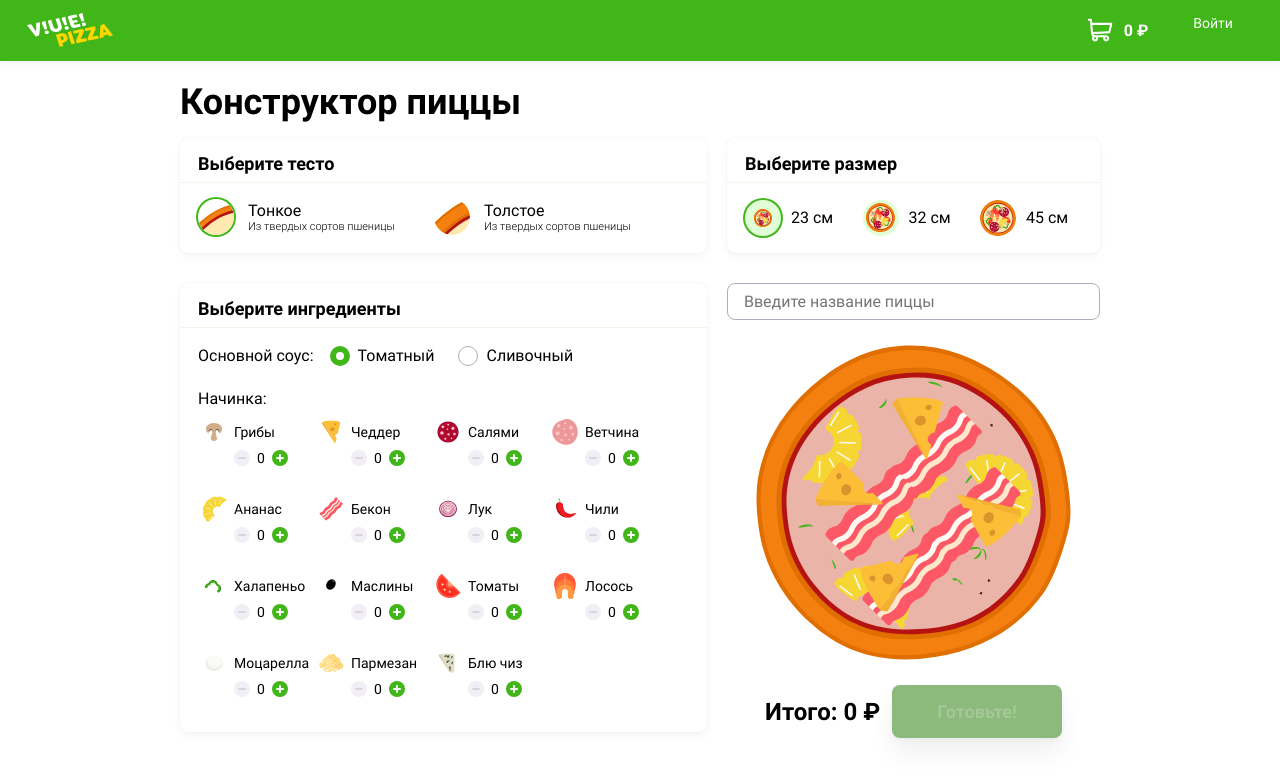
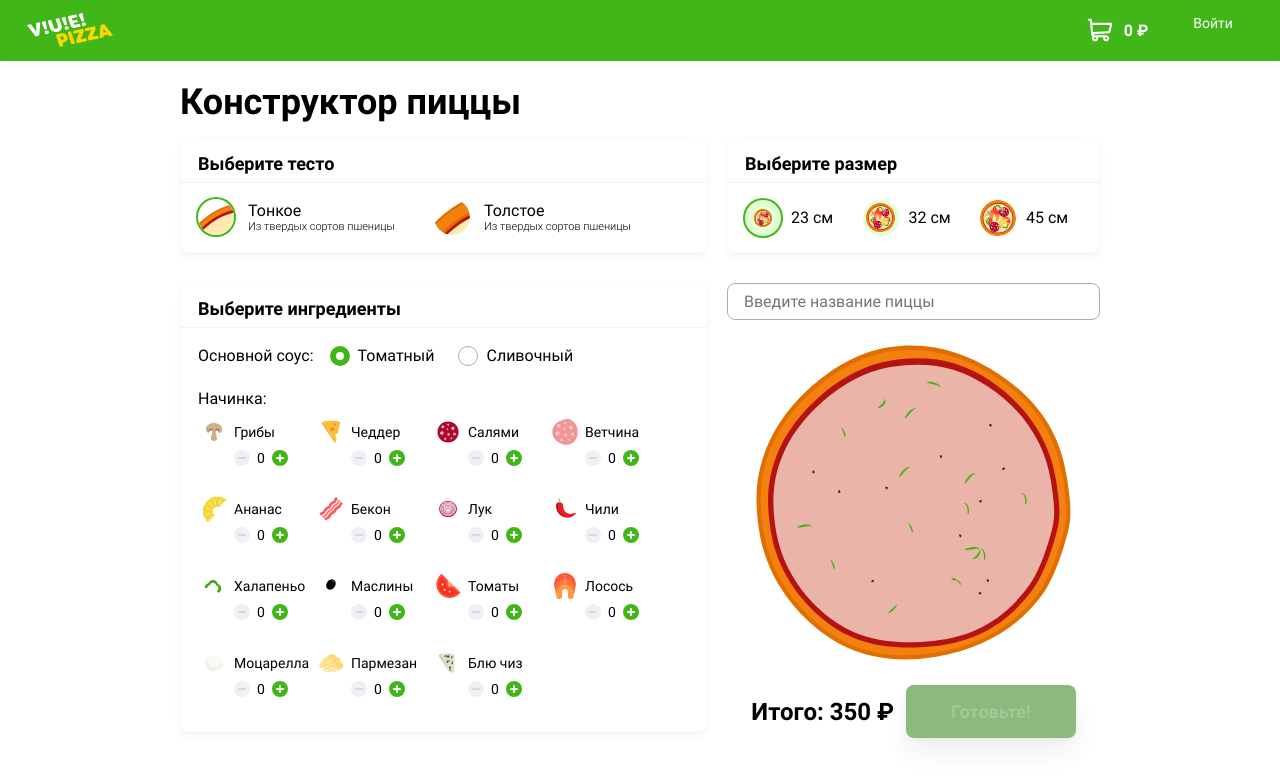
Before and after one commit to htmlacademy-vue/835389-pizza-1, a Vue app in the folder src/frontend/: page / in a window 1280 px wide. Shown: the top 782 px of the page. Built offline with nearby package versions, Linux system fonts and the light colour scheme.

Commit message:
module2-task1

```diff
--- a/src/frontend/src/common/components/ItemCounter.vue
+++ b/src/frontend/src/common/components/ItemCounter.vue
@@ -3,12 +3,24 @@
     <button
       type="button"
       class="counter__button counter__button--minus"
-      disabled
+      :disabled="count < 1"
+      @click="changeCount(count - 1)"
     >
       <span class="visually-hidden">Меньше</span>
     </button>
-    <input type="text" name="counter" class="counter__input" :value="count" />
-    <button type="button" class="counter__button counter__button--plus">
+    <input
+      type="text"
+      name="counter"
+      class="counter__input"
+      :value="count"
+      readonly
+    />
+    <button
+      type="button"
+      class="counter__button counter__button--plus"
+      :disabled="count > 2"
+      @click="changeCount(count + 1)"
+    >
       <span class="visually-hidden">Больше</span>
     </button>
   </div>
@@ -24,6 +36,21 @@ export default {
         return 0;
       },
     },
+    id: {
+      type: Number,
+      default() {
+        return 0;
+      },
+    },
+  },
+  methods: {
+    changeCount(count) {
+      if (count > 0) {
+        this.$emit("change-count", this.id, count);
+      } else {
+        this.$emit("change-count", this.id, 0);
+      }
+    },
   },
 };
 </script>
--- a/src/frontend/src/common/components/RadioButton.vue
+++ b/src/frontend/src/common/components/RadioButton.vue
@@ -5,6 +5,7 @@
       :name="name"
       :value="input.value"
       :checked="checked"
+      @change="$emit('change', input.id)"
       class="visually-hidden"
     />
     <template v-if="input.description">
@@ -25,12 +26,6 @@ export default {
         return {};
       },
     },
-    checked: {
-      type: Boolean,
-      default() {
-        return false;
-      },
-    },
     className: {
       type: String,
       default() {
@@ -43,6 +38,12 @@ export default {
         return "";
       },
     },
+    checked: {
+      type: Boolean,
+      default() {
+        return false;
+      },
+    },
   },
 };
 </script>
--- a/src/frontend/src/common/constants.js
+++ b/src/frontend/src/common/constants.js
@@ -13,77 +13,62 @@ export const PIZZA_INGREDIENTS = [
   {
     name: "Грибы",
     value: "mushrooms",
-    count: 0,
   },
   {
     name: "Чеддер",
     value: "cheddar",
-    count: 0,
   },
   {
     name: "Салями",
     value: "salami",
-    count: 0,
   },
   {
     name: "Ветчина",
     value: "ham",
-    count: 0,
   },
   {
     name: "Ананас",
     value: "ananas",
-    count: 0,
   },
   {
     name: "Бекон",
     value: "bacon",
-    count: 0,
   },
   {
     name: "Лук",
     value: "onion",
-    count: 0,
   },
   {
     name: "Чили",
     value: "chile",
-    count: 0,
   },
   {
     name: "Халапеньо",
     value: "jalapeno",
-    count: 0,
   },
   {
     name: "Маслины",
     value: "olives",
-    count: 0,
   },
   {
     name: "Томаты",
     value: "tomatoes",
-    count: 0,
   },
   {
     name: "Лосось",
     value: "salmon",
-    count: 0,
   },
   {
     name: "Моцарелла",
     value: "mozzarella",
-    count: 0,
   },
   {
     name: "Пармезан",
     value: "parmesan",
-    count: 0,
   },
   {
     name: "Блю чиз",
     value: "blue_cheese",
-    count: 0,
   },
 ];
 
--- a/src/frontend/src/common/helpers.js
+++ b/src/frontend/src/common/helpers.js
@@ -4,3 +4,10 @@ export const normalizePizza = (property, arr) => {
     value: arr.find((item) => item.name === property.name).value,
   };
 };
+
+export const formattedPrice = (price) => {
+  price = Number.prototype.toFixed.call(parseFloat(price) || 0, 0);
+  price = price.replace(/(\d)(?=(\d{3})+(?!\d))/g, "$1 ");
+
+  return price;
+};
--- a/src/frontend/src/modules/builder/components/BuilderDoughSelector.vue
+++ b/src/frontend/src/modules/builder/components/BuilderDoughSelector.vue
@@ -6,10 +6,11 @@
         <RadioButton
           v-for="(item, i) in dough"
           :key="item.id"
+          @change="changeDough"
           :class-name="`dough__input dough__input--${item.value}`"
           :name="'dought'"
+          :input="item"
           :checked="i === 0"
-          :input="item"
         />
       </div>
     </div>
@@ -31,5 +32,10 @@ export default {
       },
     },
   },
+  methods: {
+    changeDough(item) {
+      this.$emit("change-dough", item);
+    },
+  },
 };
 </script>
--- a/src/frontend/src/modules/builder/components/BuilderIngredientsSelector.vue
+++ b/src/frontend/src/modules/builder/components/BuilderIngredientsSelector.vue
@@ -5,19 +5,15 @@
       <div class="sheet__content ingredients">
         <div class="ingredients__sauce">
           <p>Основной соус:</p>
-          <label
+          <RadioButton
             v-for="(sauce, i) in sauces"
             :key="sauce.id"
-            class="radio ingredients__input"
-          >
-            <input
-              type="radio"
-              name="sauce"
-              :value="sauce.value"
-              :checked="i === 0"
-            />
-            <span>{{ sauce.name }}</span>
-          </label>
+            :input="sauce"
+            :class-name="'radio ingredients__input'"
+            :name="'sauce'"
+            @change="changeSauce"
+            :checked="i === 0"
+          />
         </div>
         <div class="ingredients__filling">
           <p>Начинка:</p>
@@ -28,7 +24,11 @@
               class="ingredients__item"
             >
               <SelectorItem :item="ingredient" />
-              <ItemCounter :count="ingredient.count" />
+              <ItemCounter
+                :count="ingredient.count"
+                :id="ingredient.id"
+                @change-count="changeIngredient"
+              />
             </li>
           </ul>
         </div>
@@ -40,9 +40,11 @@
 <script>
 import ItemCounter from "../../../common/components/ItemCounter";
 import SelectorItem from "../../../common/components/SelectorItem";
+import RadioButton from "../../../common/components/RadioButton";
 export default {
   name: "BuilderIngredientsSelector",
   components: {
+    RadioButton,
     SelectorItem,
     ItemCounter,
   },
@@ -60,5 +62,13 @@ export default {
       },
     },
   },
+  methods: {
+    changeSauce(id) {
+      this.$emit("change-sauce", id);
+    },
+    changeIngredient(id, count) {
+      this.$emit("change-ingredient", id, count);
+    },
+  },
 };
 </script>
--- a/src/frontend/src/modules/builder/components/BuilderPizzaView.vue
+++ b/src/frontend/src/modules/builder/components/BuilderPizzaView.vue
@@ -15,17 +15,26 @@
       @dragover.prevent
       @dragenter.prevent
     >
-      <div class="pizza pizza--foundation--big-tomato">
+      <div class="pizza" :class="pizzaClass">
         <div class="pizza__wrapper">
-          <div class="pizza__filling pizza__filling--ananas"></div>
-          <div class="pizza__filling pizza__filling--bacon"></div>
-          <div class="pizza__filling pizza__filling--cheddar"></div>
+          <template v-for="ingredient in ingredients">
+            <div
+              v-if="ingredient.count > 0"
+              :key="ingredient.id"
+              class="pizza__filling"
+              :class="[
+                `pizza__filling--${ingredient.value}`,
+                ingredient.count === 2 ? 'pizza__filling--second' : '',
+                ingredient.count === 3 ? 'pizza__filling--third' : '',
+              ]"
+            ></div>
+          </template>
         </div>
       </div>
     </div>
 
     <div class="content__result">
-      <p>Итого: 0 ₽</p>
+      <p>Итого: {{ formattedPrice }} ₽</p>
       <button type="button" class="button" disabled>Готовьте!</button>
     </div>
   </div>
@@ -33,8 +42,40 @@
 
 <script>
 import { DATA_TRANSFER_PAYLOAD } from "../../../common/constants";
+import { formattedPrice } from "../../../common/helpers";
+
 export default {
   name: "BuilderPizzaView",
+  props: {
+    price: {
+      type: Number,
+      default() {
+        return 0;
+      },
+    },
+    currentPizza: {
+      type: Object,
+      default() {
+        return {};
+      },
+    },
+    ingredients: {
+      type: Array,
+      default() {
+        return [];
+      },
+    },
+  },
+  computed: {
+    pizzaClass() {
+      return `pizza--foundation--${
+        this.currentPizza.dough.value === "light" ? "small" : "big"
+      }-${this.currentPizza.sauce.value}`;
+    },
+    formattedPrice() {
+      return formattedPrice(this.price);
+    },
+  },
   methods: {
     onDrop({ dataTransfer }) {
       if (!dataTransfer) {
--- a/src/frontend/src/modules/builder/components/BuilderSizeSelector.vue
+++ b/src/frontend/src/modules/builder/components/BuilderSizeSelector.vue
@@ -7,9 +7,10 @@
           v-for="(size, i) in sizes"
           :key="size.id"
           :input="size"
-          :checked="i === 0"
+          @change="changeSize"
           :class-name="`diameter__input diameter__input--${size.value}`"
           :name="'diameter'"
+          :checked="i === 0"
         />
       </div>
     </div>
@@ -31,5 +32,10 @@ export default {
       },
     },
   },
+  methods: {
+    changeSize(id) {
+      this.$emit("change-size", id);
+    },
+  },
 };
 </script>
--- a/src/frontend/src/views/Index.vue
+++ b/src/frontend/src/views/Index.vue
@@ -3,13 +3,20 @@
     <form action="#" method="post">
       <div class="content__wrapper">
         <h1 class="title title--big">Конструктор пиццы</h1>
-        <BuilderDoughSelector :dough="dough" />
-        <BuilderSizeSelector :sizes="sizes" />
+        <BuilderDoughSelector :dough="dough" @change-dough="changeDough" />
+        <BuilderSizeSelector :sizes="sizes" @change-size="changeSize" />
         <BuilderIngredientsSelector
           :sauces="sauces"
           :ingredients="ingredients"
+          @change-sauce="changeSauce"
+          @change-ingredient="changeIngredients"
         />
-        <BuilderPizzaView @change-ingredient="changeIngredients" />
+        <BuilderPizzaView
+          :price="price"
+          :current-pizza="currentPizza"
+          :ingredients="ingredients"
+          @change-ingredient="changeIngredients"
+        />
       </div>
     </form>
   </main>
@@ -19,15 +26,18 @@
 import pizza from "../static/pizza.json";
 import user from "../static/user.json";
 import misc from "../static/misc.json";
-import { PIZZA_DOUGH } from "../common/constants";
-import { PIZZA_INGREDIENTS } from "../common/constants";
-import { PIZZA_SAUSES } from "../common/constants";
-import { PIZZA_SIZES } from "../common/constants";
+import {
+  PIZZA_DOUGH,
+  PIZZA_INGREDIENTS,
+  PIZZA_SAUSES,
+  PIZZA_SIZES,
+} from "../common/constants";
 import { normalizePizza } from "../common/helpers";
 import BuilderDoughSelector from "../modules/builder/components/BuilderDoughSelector";
 import BuilderSizeSelector from "../modules/builder/components/BuilderSizeSelector";
 import BuilderIngredientsSelector from "../modules/builder/components/BuilderIngredientsSelector";
 import BuilderPizzaView from "../modules/builder/components/BuilderPizzaView";
+
 export default {
   name: "Index",
   data() {
@@ -35,6 +45,11 @@ export default {
       pizza: pizza,
       user: user,
       misc: misc,
+      currentPizza: {
+        dough: {},
+        size: {},
+        sauce: {},
+      },
     };
   },
   computed: {
@@ -54,6 +69,17 @@ export default {
     sizes() {
       return this.pizza.sizes.map((item) => normalizePizza(item, PIZZA_SIZES));
     },
+    price() {
+      const dough_price = this.currentPizza.dough.price;
+      const multiplier = this.currentPizza.size.multiplier;
+      const sauces_price = this.currentPizza.sauce.price;
+      const ingredients_price = this.ingredients
+        .filter((item) => item.count && item.count > 0)
+        .reduce((sum, item) => {
+          return sum + item.count * item.price;
+        }, 0);
+      return multiplier * (dough_price + sauces_price + ingredients_price);
+    },
   },
   methods: {
     changeIngredients(id, count) {
@@ -64,6 +90,20 @@ export default {
         return item;
       });
     },
+    changeDough(id) {
+      this.currentPizza.dough = this.dough.find((item) => item.id === id);
+    },
+    changeSize(id) {
+      this.currentPizza.size = this.sizes.find((item) => item.id === id);
+    },
+    changeSauce(id) {
+      this.currentPizza.sauce = this.sauces.find((item) => item.id === id);
+    },
+  },
+  created() {
+    this.currentPizza.dough = this.dough[0];
+    this.currentPizza.size = this.sizes[0];
+    this.currentPizza.sauce = this.sauces[0];
   },
   components: {
     BuilderPizzaView,
```
